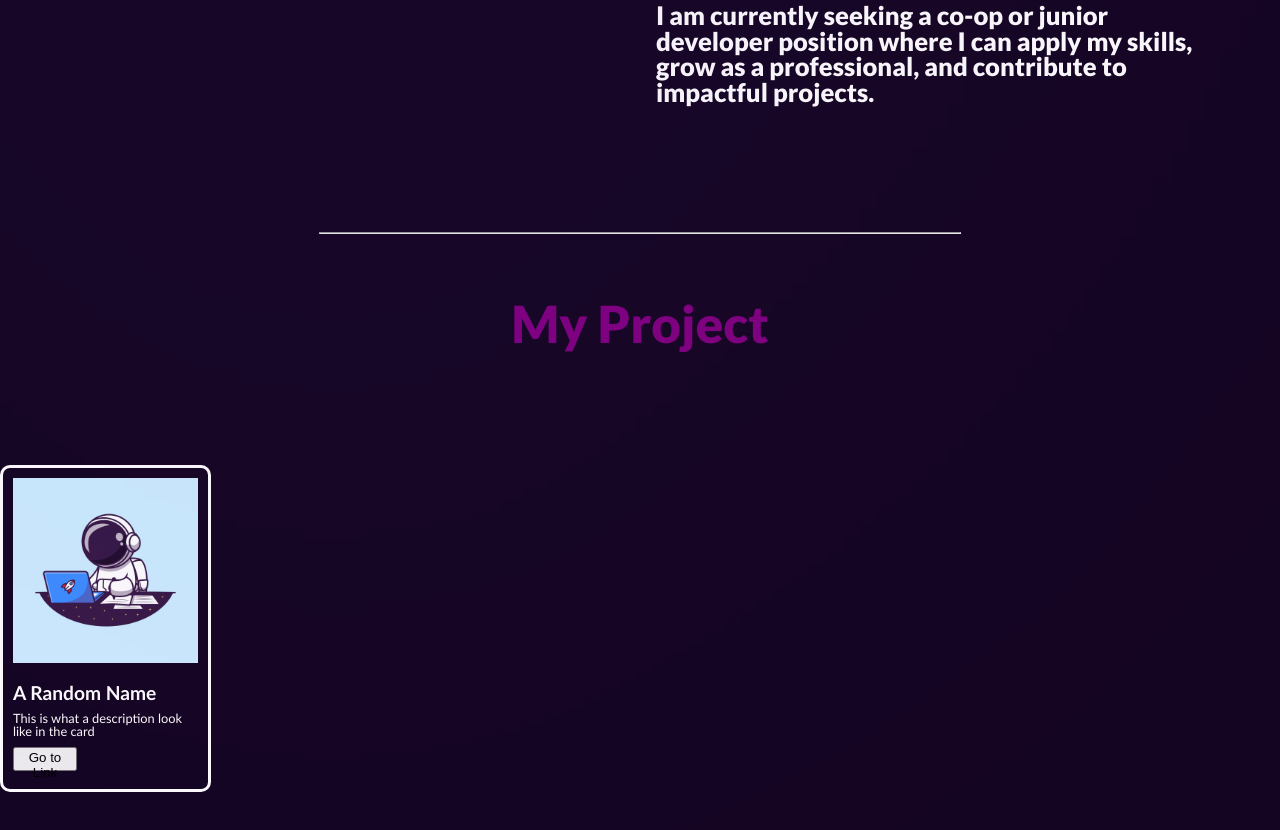
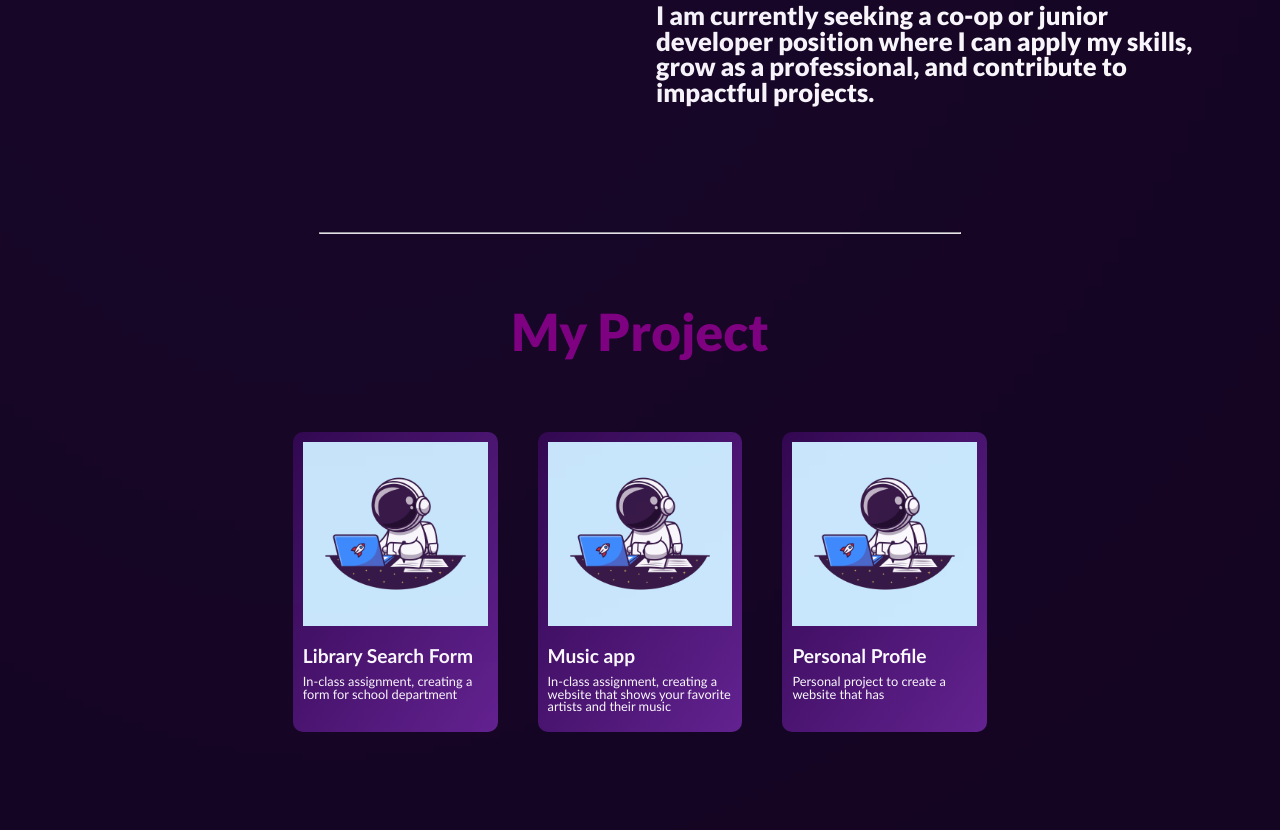
Before and after one commit to khietvan123/profile, a website: page index.html in a window 1280 px wide. Shown: the part 1139-1969 px from the top of the page. Drawn offline with Linux system fonts and the light colour scheme.

Commit message:
Projects added

```diff
--- /dev/null
+++ b/data/project.js
@@ -0,0 +1,26 @@
+window.project = [
+    {
+        id: 1,
+        name: "Library Search Form",
+        description: "In-class assignment, creating a form for school department",
+        URL: "https://github.com/khietvan123/library_search_form",
+        deployURL: "https://khietvan123.github.io/library_search_form/",
+        img: ""
+    },
+    {
+        id: 2,
+        name: "Music app",
+        description: "In-class assignment, creating a website that shows your favorite artists and their music",
+        URL: "https://github.com/khietvan123/Pop_Music_app",
+        deployURL: "https://khietvan123.github.io/Pop_Music_app/",
+        img: ""
+    },
+    {
+        id: 3,
+        name: "Personal Profile",
+        description: "Personal project to create a website that has",
+        URL: "https://github.com/khietvan123/Pop_Music_app",
+        deployURL: "https://khietvan123.github.io/Pop_Music_app/",
+        img: ""
+    }
+];
--- a/index.html
+++ b/index.html
@@ -10,7 +10,9 @@
     <link href="./stylesheet/reset.css" rel="stylesheet">
     <link href="./stylesheet/main.css" rel="stylesheet">
     <link rel="shortcut icon" type="image/x-icon" href="./img/icon.ico" alt="free icon">
-    <script src="./script/index.js"></script>
+    <script src="./data/project.js"></script>
+    <script src="./index.js"></script>
+
 
 </head>
 <body>
@@ -67,15 +69,7 @@
             <!--project sample goes here-->
         </div>
     </div>
-    <!--Sample card-->
-    <div class="card">
-        <img class="card-img" src="./img/project-img.jpg" alt="project img">
-        <div class="card-content">
-            <h1 class="card-name">A Random Name</h1>
-            <h2 class="card-description">This is what a description look like in the card</h2>
-            <button class="card-button">Go to Link</button>
-        </div>
-    </div>
+
 
     <div class="container"></div>
 </body>
--- /dev/null
+++ b/index.js
@@ -0,0 +1,41 @@
+const projects = window.project;
+document.addEventListener("DOMContentLoaded", () => {
+    const container = document.querySelector('#project-container');
+
+    if (projects.length > 0) {
+        projects.forEach((project) => {
+            const newCard = createProjectCard(project);
+            container.appendChild(newCard);
+        });
+    }
+
+    function createProjectCard(project) {
+        const card = document.createElement("div");
+        card.classList.add("card");
+
+        const imgPrj = document.createElement("img");
+        imgPrj.classList.add("card-img");
+        imgPrj.src = project.img || "./img/project-img.jpg";
+        imgPrj.alt = project.name || "Project image";
+
+        const cardContent = document.createElement("div");
+        cardContent.classList.add("card-content");
+
+        const cardName = document.createElement("a");
+        cardName.href = project.URL;
+        cardName.textContent = project.name || "Unnamed Project";
+        cardName.classList.add("card-name");
+
+        const cardDescription = document.createElement("p");
+        cardDescription.textContent = project.description || "No description available.";
+        cardDescription.classList.add("card-description");
+
+        cardContent.appendChild(cardName);
+        cardContent.appendChild(cardDescription);
+
+        card.appendChild(imgPrj);
+        card.appendChild(cardContent);
+
+        return card;
+    }
+});
--- a/script/index.js
+++ /dev/null
@@ -1,2 +0,0 @@
-document.addEventListener("DOMContentLoaded",()=>{
-});
--- a/stylesheet/main.css
+++ b/stylesheet/main.css
@@ -169,19 +169,39 @@ body{
 }
 
 #container-3{
-    display: block;
+    flex-direction: column;
+    align-items: center;
+}
+
+#project-container{
+
+    border-radius: 20px;
+    margin-top: 5vw;
+    flex-wrap: wrap;
+    gap: 20px;
 }
 
 /*---CSS for card goes here---*/
 .card{
     display: flex;
-    border: solid white;
+
     border-radius: 10px;
     color: white;
     flex-direction: column;
     width: 16vw;
+    margin: 10px;
+    transition: transform 0.5s ease;
+    background-image: linear-gradient(to right bottom,rgb(49, 8, 78),rgb(99, 35, 144)
+    );
+}
 
+.card:hover{
+    transform: translateY(-30px);
+    filter: drop-shadow(10px 10px 50px rgb(157, 5, 157));
 }
+
+
+
 .card-img{
     padding: 10px;
     object-fit: contain; /*Make sure the pic fit with the container*/
@@ -195,18 +215,21 @@ body{
     font-family: 'Gill Sans', 'Gill Sans MT', Calibri, 'Trebuchet MS', sans-serif;
     font-weight: 900;
     font-size: 1.5vw;
+    color: white;
+    text-decoration: none;
 }
 
 .card-description{
     font-family: 'Gill Sans', 'Gill Sans MT', Calibri, 'Trebuchet MS', sans-serif;
     text-align: left;
     font-size: 1vw;
-    margin: 10px 0 10px 0;
+    margin: 5% 0 5% 0;
 }
 
 .card-button{
-    width: 5vw;
+    width: 10vw;
     height: 3vh;
+    font-size: calc(1em + 0.5vw); /* Responsive font size */
 }
 
 
@@ -259,7 +282,6 @@ body{
 /* ---- custom scroll bar ----*/
 ::-webkit-scrollbar{
     width: 10px;
-
 }
 ::-webkit-scrollbar-track{
     background-color: rgb(217, 203, 230);
```
Also changed, not shown: data/project.json (deleted, +0 -28 lines).
